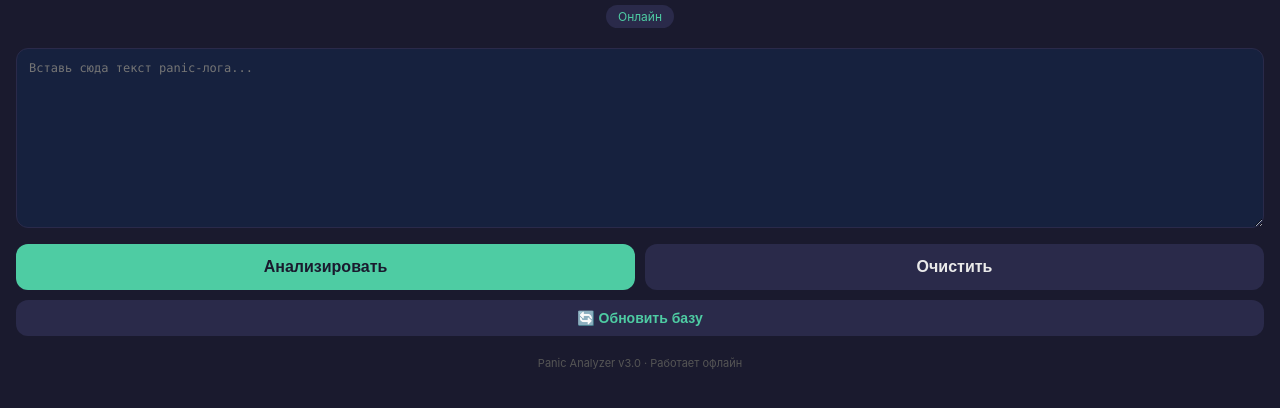
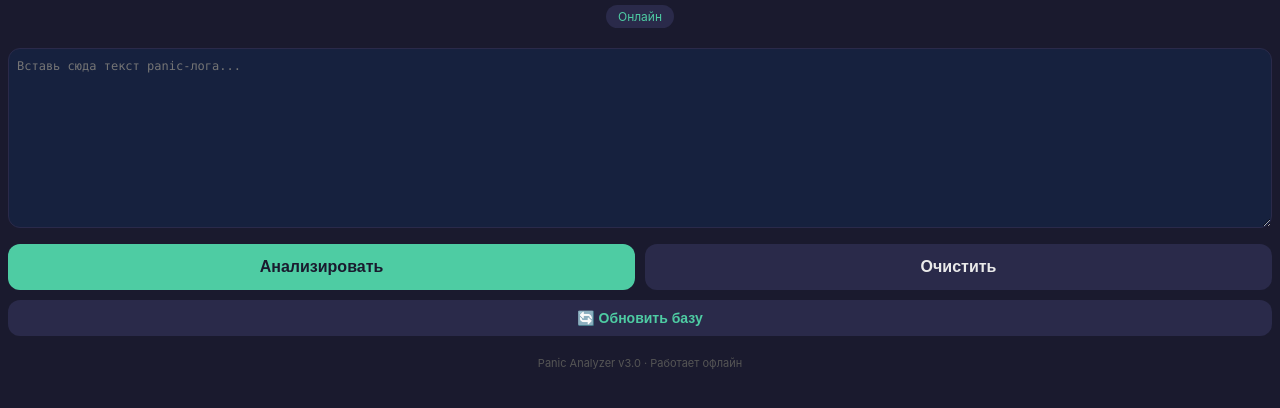
Before and after one commit to ZubrilovVadim/panic-analyzer, a plain HTML site: page index.html in a window 1280 px wide. Shown: the part 88-496 px from the top of the page. Drawn offline with Linux system fonts and the light colour scheme.

Commit message:
Update index.html

```diff
--- a/index.html
+++ b/index.html
@@ -16,7 +16,7 @@
       background: #1a1a2e;
       color: #eaeaea;
       min-height: 100vh;
-      padding: 16px;
+      padding: 8px;
       padding-top: env(safe-area-inset-top, 16px);
     }
     .header {
@@ -49,7 +49,7 @@
       background: #16213e;
       border: 1px solid #2a2a4a;
       border-radius: 12px;
-      padding: 12px;
+      padding: 10px 8px;
       color: #eaeaea;
       font-family: 'SF Mono', Menlo, monospace;
       font-size: 12px;
```
